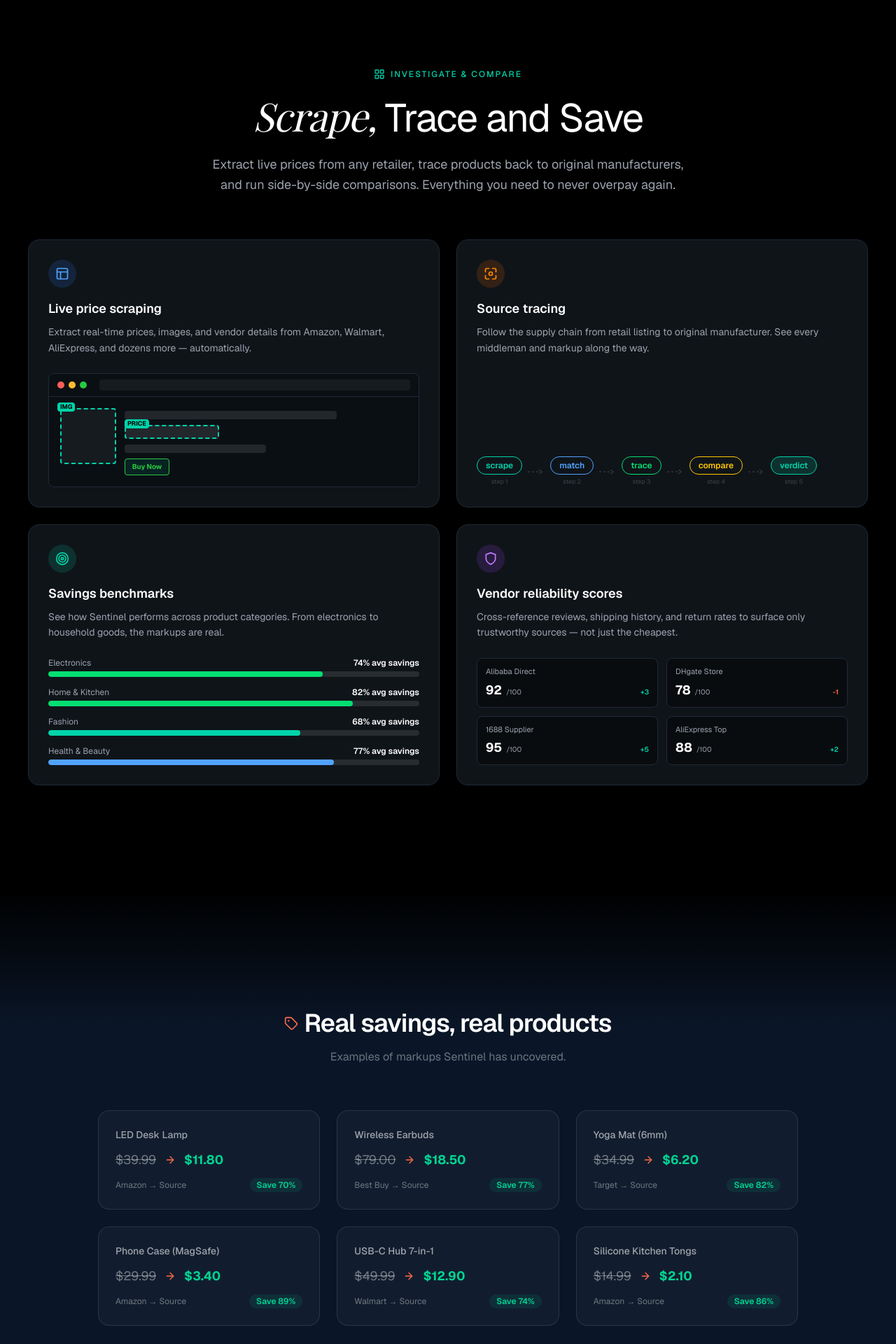
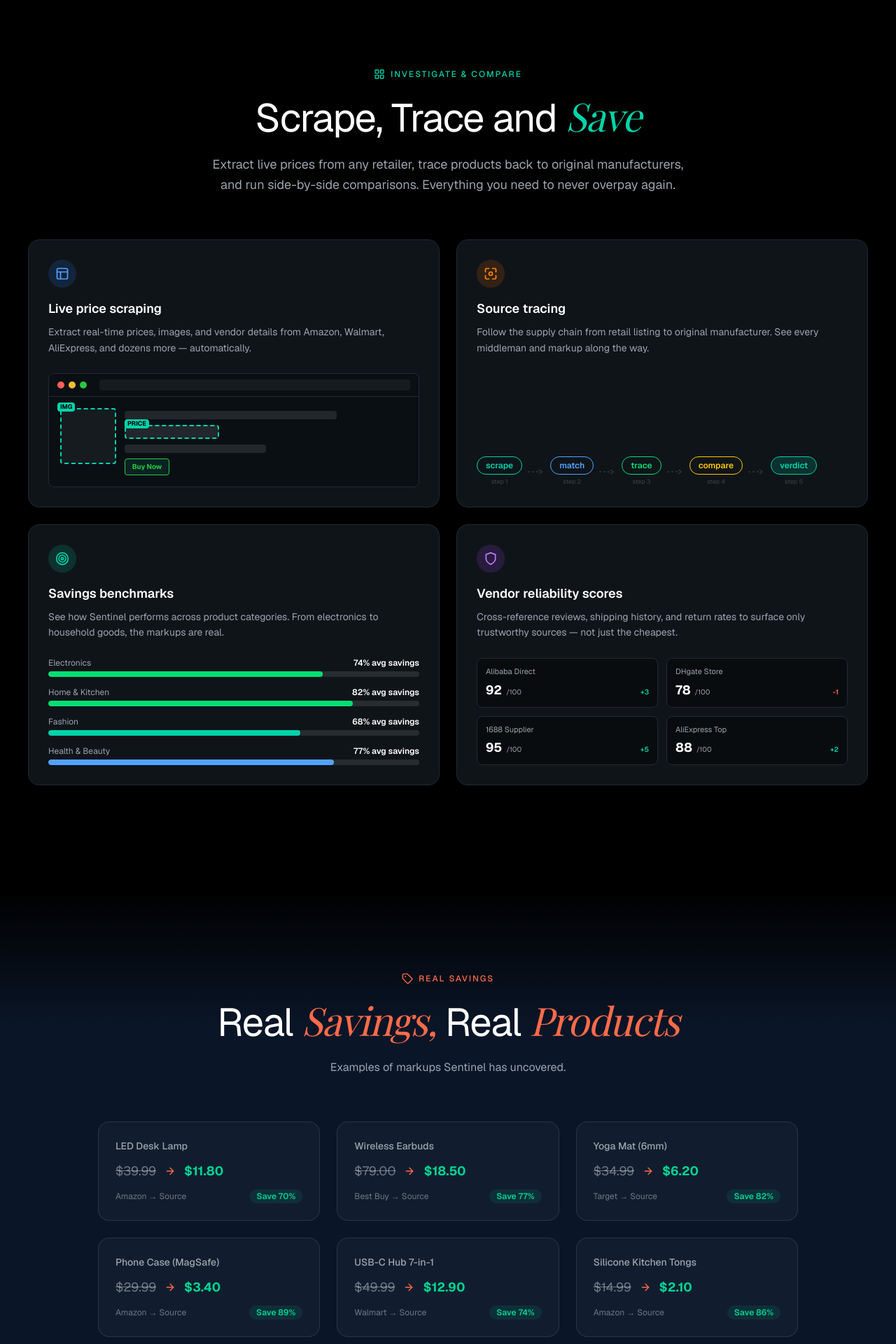
Before and after one commit to thenerd31/sniff, a Next.js app: page / in a window 1280 px wide. Shown: the part 1220-3140 px from the top of the page at 70% size. Built offline with nearby package versions, Linux system fonts and the light colour scheme; a web font is replaced by a local one.

Commit message:
updated sections

```diff
--- a/src/app/page.tsx
+++ b/src/app/page.tsx
@@ -445,9 +445,9 @@ export default function Home() {
               </span>
             </div>
             <h2 className="mb-5 text-[clamp(2rem,5vw,3.5rem)] leading-[1.1] tracking-tight">
-              <span className="font-display italic text-white">Scrape, </span>
+              <span className="text-white">Scrape, </span>
               <span className="text-white">Trace and </span>
-              <span className="text-white">Save</span>
+              <span className="font-display italic text-[#00d4aa]">Save</span>
             </h2>
             <p className="max-w-[700px] text-base leading-relaxed text-[#9ca3af] md:text-lg">
               Extract live prices from any retailer, trace products back to
@@ -658,17 +658,25 @@ export default function Home() {
       />
 
       {/* ═══════════════ SOCIAL PROOF / SAVINGS ═══════════════ */}
-      <section className="relative z-10 -mt-32 px-6 py-24">
+      <section className="relative z-10 -mt-45 px-6 py-24">
         <div className="mx-auto max-w-[1000px]">
-          <div className="mb-4 flex items-center justify-center gap-2">
-            <Tag className="h-5 w-5 text-coral" />
-            <h2 className="text-center text-3xl font-semibold tracking-tight text-white md:text-4xl">
-              Real savings, real products
+          <div className="mb-16 flex flex-col items-center text-center">
+            <div className="mb-5 flex items-center gap-2">
+              <Tag className="h-4 w-4 text-coral" />
+              <span className="text-xs font-medium uppercase tracking-[2px] text-coral">
+                Real Savings
+              </span>
+            </div>
+            <h2 className="mb-5 text-[clamp(2rem,5vw,3.5rem)] leading-[1.1] tracking-tight">
+              <span className="text-white">Real </span>
+              <span className="font-display italic text-coral">Savings, </span>
+              <span className="text-white">Real </span>
+              <span className="font-display italic text-coral">Products</span>
             </h2>
+            <p className="max-w-[500px] text-base leading-relaxed text-[#9ca3af]">
+              Examples of markups Sentinel has uncovered.
+            </p>
           </div>
-          <p className="mx-auto mb-16 max-w-[500px] text-center text-base text-white/40">
-            Examples of markups Sentinel has uncovered.
-          </p>
 
           <div className="grid gap-6 sm:grid-cols-2 lg:grid-cols-3">
             <SavingsCard
@@ -776,7 +784,7 @@ export default function Home() {
       >
         <div className="mx-auto max-w-[640px] text-center">
           <h2 className="mb-6 text-3xl font-semibold tracking-tight text-white md:text-4xl">
-            Built at TreeHacks 2025
+            Built at TreeHacks 2026
           </h2>
           <p className="text-base leading-relaxed text-white/50">
             Sentinel started as a question: why do we pay 5&ndash;10x markup
```
